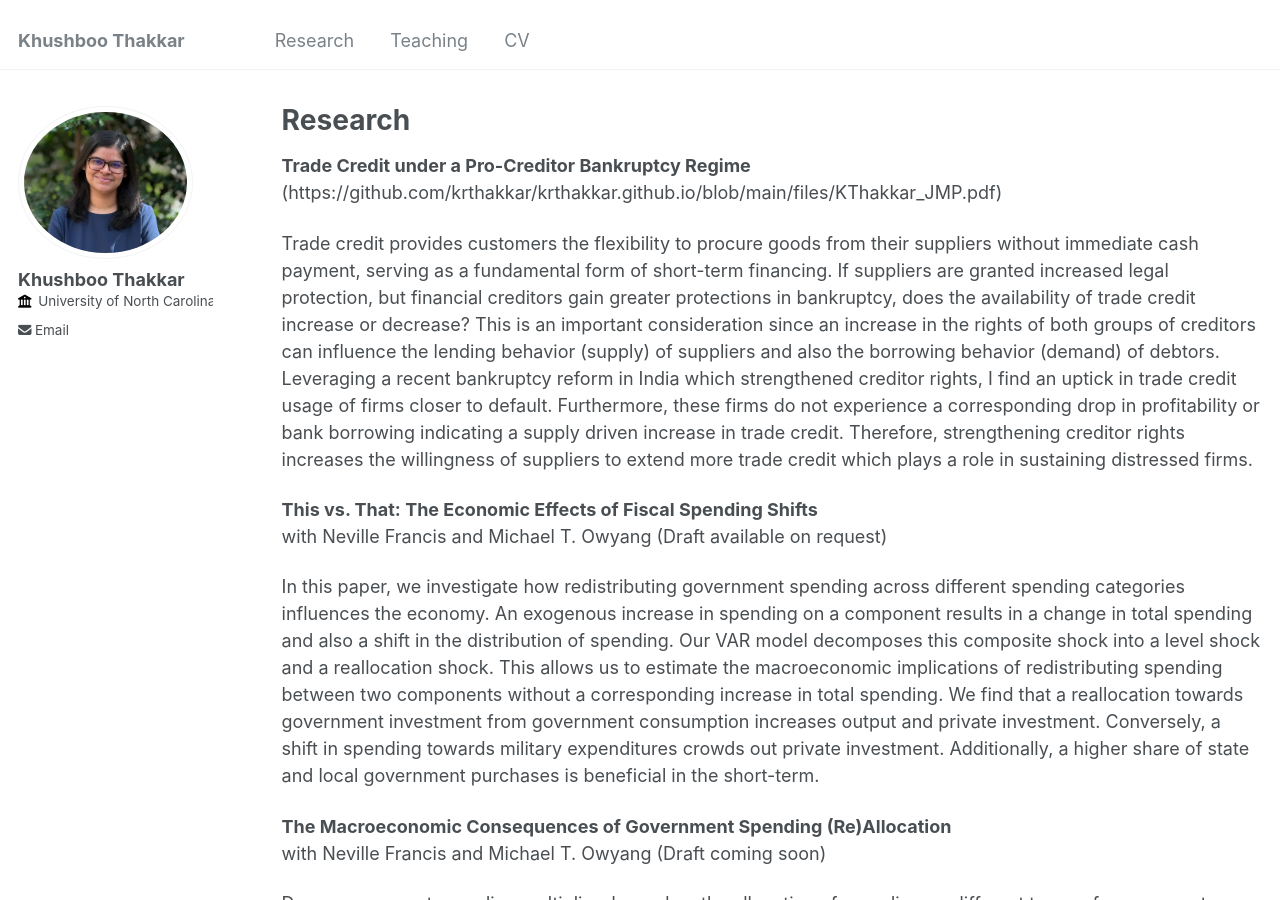
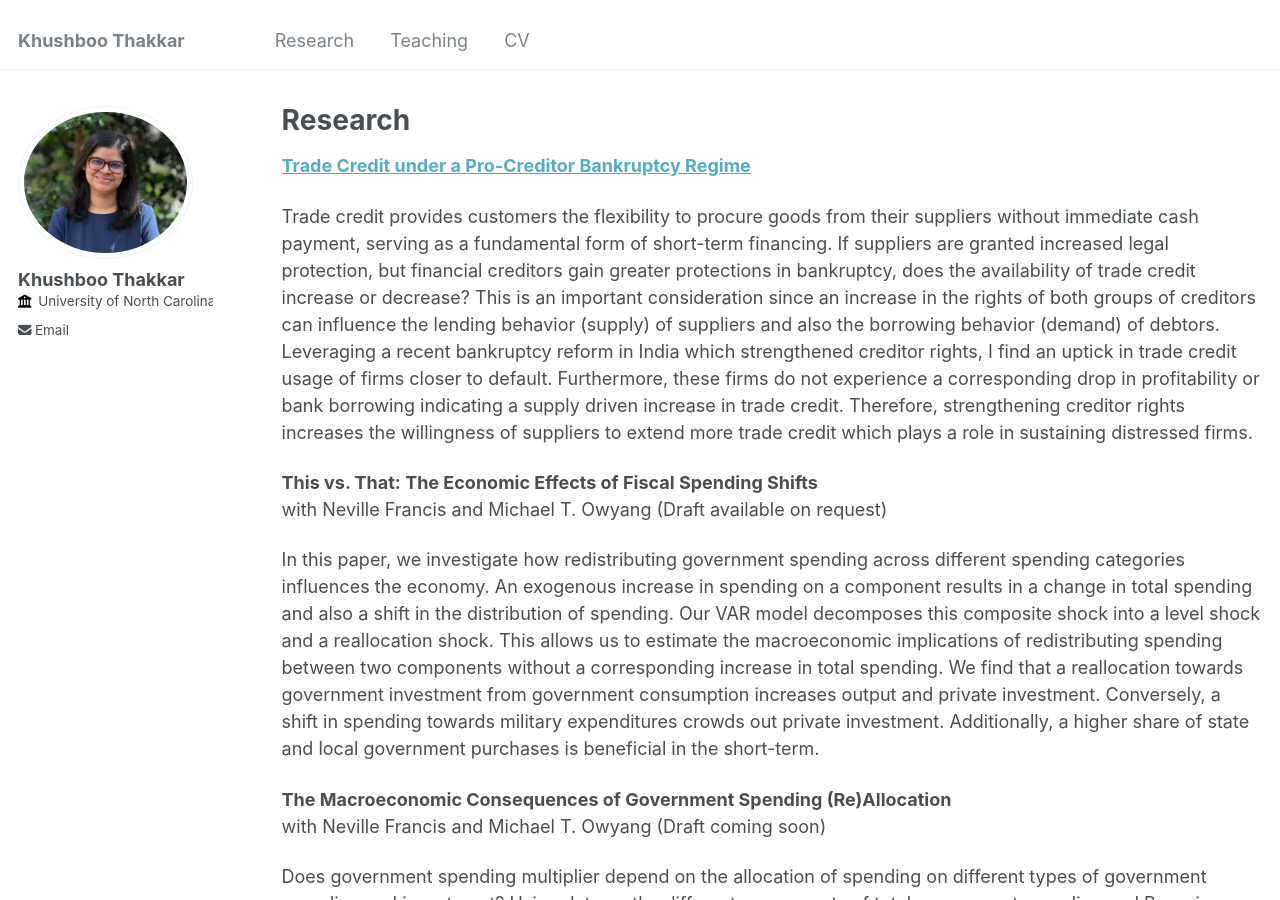
Before and after one commit to krthakkar/krthakkar.github.io, a Jekyll site: the page built from _pages/research.md, in a window 1280 px wide and 900 px high. Built offline with Jekyll 4.4.1, drawn with Linux system fonts in a browser that asks for light colours; nearby versions of some CDN libraries; library files that are not in the unit come from our copies.

Commit message:
Update research.md

```diff
--- a/_pages/research.md
+++ b/_pages/research.md
@@ -5,7 +5,7 @@ permalink: /research/ #/publications/
 author_profile: true
 ---
 
-__Trade Credit under a Pro-Creditor Bankruptcy Regime__ (https://github.com/krthakkar/krthakkar.github.io/blob/main/files/KThakkar_JMP.pdf)
+[**Trade Credit under a Pro-Creditor Bankruptcy Regime**](https://github.com/krthakkar/krthakkar.github.io/blob/main/files/KThakkar_JMP.pdf)
 
 Trade credit provides customers the flexibility to procure goods from their suppliers without immediate cash payment, serving as a fundamental form of short-term financing. If suppliers are granted increased legal protection, but financial creditors gain greater protections in bankruptcy, does the availability of trade credit increase or decrease? This is an important consideration since an increase in the rights of both groups of creditors can influence the lending behavior (supply) of suppliers and also the borrowing behavior (demand) of debtors. Leveraging a recent bankruptcy reform in India which strengthened creditor rights, I find an uptick in trade credit usage of firms closer to default. Furthermore, these firms do not experience a corresponding drop in profitability or bank borrowing indicating a supply driven increase in trade credit. Therefore, strengthening creditor rights increases the willingness of suppliers to extend more trade credit which plays a role in sustaining distressed firms.
 
```
